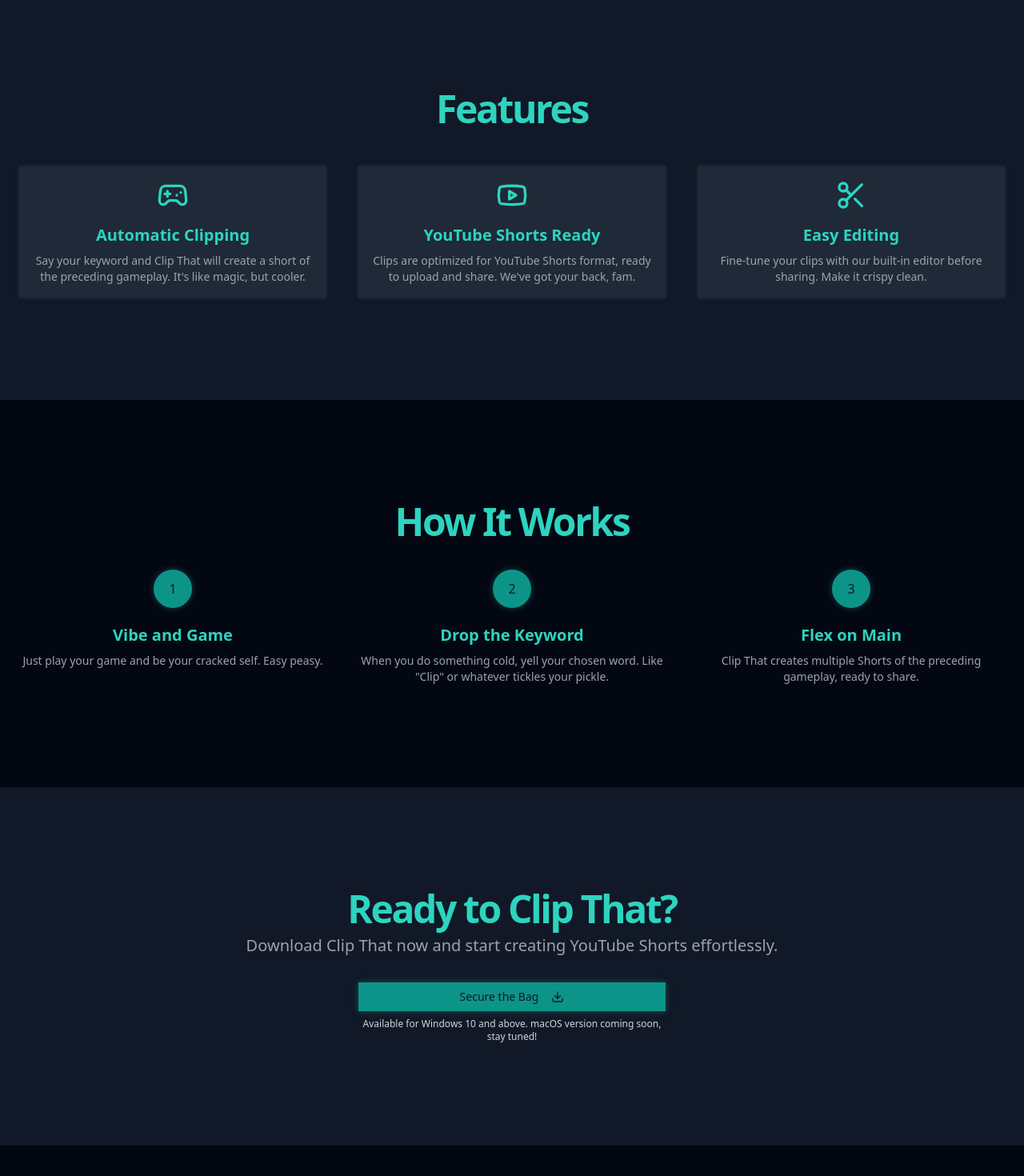
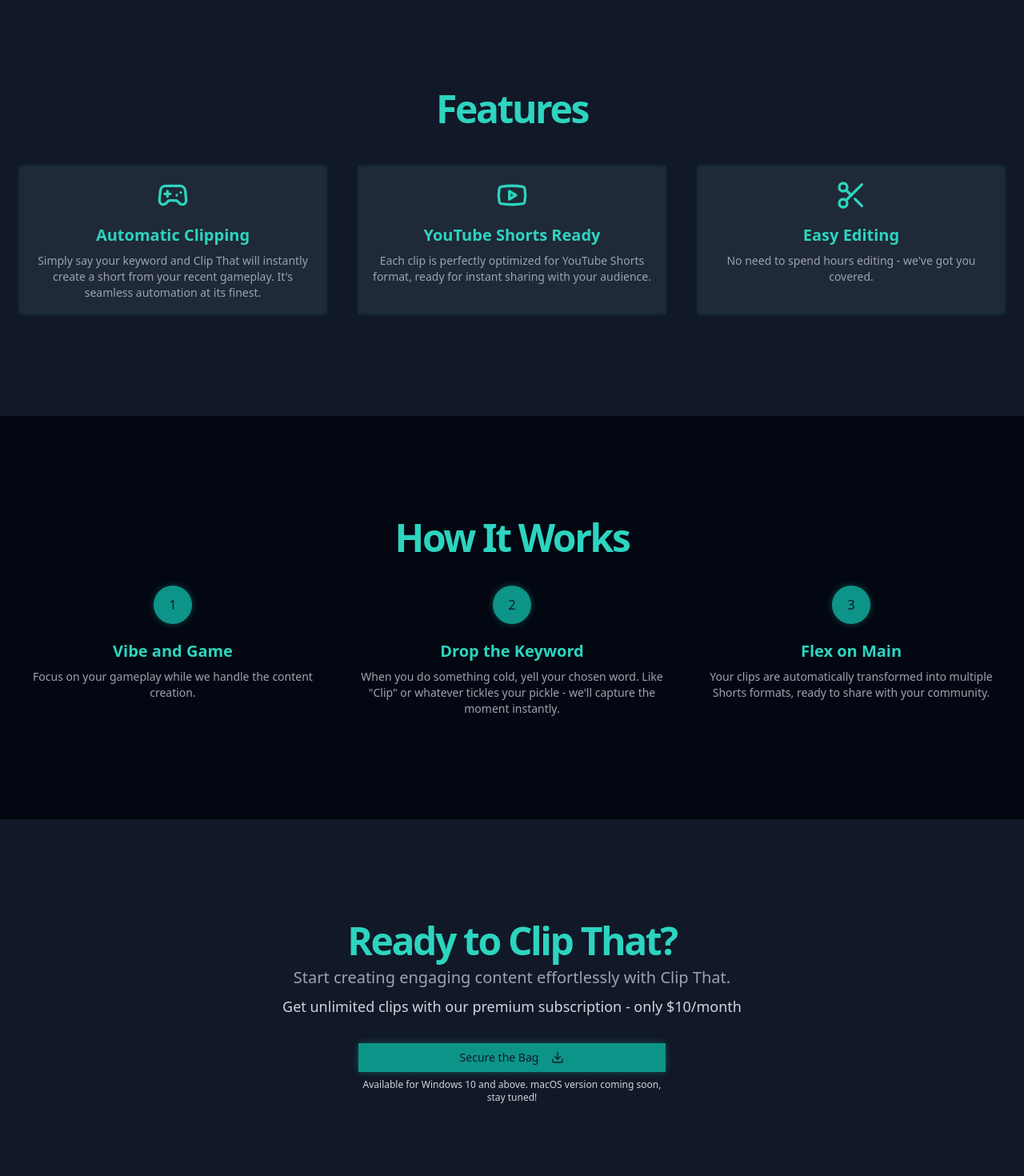
Before and after one commit to Tosvng/Clip-That-Landing-Page, a React (Vite) app: page / in a window 1280 px wide. Shown: the part 724-2194 px from the top of the page at 80% size. Built offline with nearby package versions, Linux system fonts and the light colour scheme; no server answers.

Commit message:
add pricing

```diff
--- a/src/LandingPage.tsx
+++ b/src/LandingPage.tsx
@@ -47,12 +47,12 @@
                 </h1>
                 <p className="mx-auto max-w-3xl text-gray-300 md:text-xl animate-fade-in-up">
                   Clip That automatically creates YouTube Shorts from your
-                  gaming highlights. Just play, say the keyword, and let us do
-                  the rest.
+                  gaming highlights. Just play, say your custom keyword, and let
+                  us do the rest.
                 </p>
               </div>
               <div className="space-x-4 animate-fade-in">
-                <a href="https://github.com/Tosvng/ClipThat/releases/download/2.3.2/ClipThat.msi">
+                <a href="https://github.com/Tosvng/ClipThat/releases/download/3.2.0/ClipThat.msi">
                   <Button className="bg-teal-600 text-gray-900 hover:bg-teal-500 shadow-[0_0_0.5rem_0_rgba(45,212,191,0.3)] transition-all duration-300 ease-in-out hover:shadow-[0_0_0.75rem_0_rgba(45,212,191,0.5)]">
                     Download Now
                     <Download className="ml-2 h-4 w-4" />
@@ -86,8 +86,9 @@
                   Automatic Clipping
                 </h3>
                 <p className="text-sm text-center text-gray-400">
-                  Say your keyword and Clip That will create a short of the
-                  preceding gameplay. It's like magic, but cooler.
+                  Simply say your keyword and Clip That will instantly create a
+                  short from your recent gameplay. It's seamless automation at
+                  its finest.
                 </p>
               </div>
               <div className="flex flex-col items-center space-y-2 p-4 rounded-lg bg-gray-800 shadow-[0_0_0.3rem_0_rgba(45,212,191,0.2)] transition-all duration-300 ease-in-out hover:shadow-[0_0_0.5rem_0_rgba(45,212,191,0.3)] animate-fade-in-up animation-delay-200">
@@ -96,8 +97,8 @@
                   YouTube Shorts Ready
                 </h3>
                 <p className="text-sm text-center text-gray-400">
-                  Clips are optimized for YouTube Shorts format, ready to upload
-                  and share. We've got your back, fam.
+                  Each clip is perfectly optimized for YouTube Shorts format,
+                  ready for instant sharing with your audience.
                 </p>
               </div>
               <div className="flex flex-col items-center space-y-2 p-4 rounded-lg bg-gray-800 shadow-[0_0_0.3rem_0_rgba(45,212,191,0.2)] transition-all duration-300 ease-in-out hover:shadow-[0_0_0.5rem_0_rgba(45,212,191,0.3)] animate-fade-in-up animation-delay-400">
@@ -106,8 +107,7 @@
                   Easy Editing
                 </h3>
                 <p className="text-sm text-center text-gray-400">
-                  Fine-tune your clips with our built-in editor before sharing.
-                  Make it crispy clean.
+                  No need to spend hours editing - we've got you covered.
                 </p>
               </div>
             </div>
@@ -130,7 +130,7 @@
                   Vibe and Game
                 </h3>
                 <p className="text-sm text-center text-gray-400">
-                  Just play your game and be your cracked self. Easy peasy.
+                  Focus on your gameplay while we handle the content creation.
                 </p>
               </div>
               <div className="flex flex-col items-center space-y-2 animate-fade-in-up animation-delay-200">
@@ -142,7 +142,8 @@
                 </h3>
                 <p className="text-sm text-center text-gray-400">
                   When you do something cold, yell your chosen word. Like "Clip"
-                  or whatever tickles your pickle.
+                  or whatever tickles your pickle - we'll capture the moment
+                  instantly.
                 </p>
               </div>
               <div className="flex flex-col items-center space-y-2 animate-fade-in-up animation-delay-400">
@@ -153,8 +154,8 @@
                   Flex on Main
                 </h3>
                 <p className="text-sm text-center text-gray-400">
-                  Clip That creates multiple Shorts of the preceding gameplay,
-                  ready to share.
+                  Your clips are automatically transformed into multiple Shorts
+                  formats, ready to share with your community.
                 </p>
               </div>
             </div>
@@ -171,12 +172,15 @@
                   Ready to Clip That?
                 </h2>
                 <p className="mx-auto max-w-[700px] text-gray-400 md:text-xl animate-fade-in-up">
-                  Download Clip That now and start creating YouTube Shorts
-                  effortlessly.
+                  Start creating engaging content effortlessly with Clip That.
+                </p>
+                <p className="text-lg text-gray-300 animate-fade-in-up">
+                  Get unlimited clips with our premium subscription - only
+                  $10/month
                 </p>
               </div>
               <div className="w-full max-w-sm space-y-2 animate-fade-in">
-                <a href="https://github.com/Tosvng/ClipThat/releases/download/2.3.2/ClipThat.msi">
+                <a href="https://github.com/Tosvng/ClipThat/releases/download/3.2.0/ClipThat.msi">
                   <Button className="w-full bg-teal-600 text-gray-900 hover:bg-teal-500 shadow-[0_0_0.5rem_0_rgba(45,212,191,0.3)] transition-all duration-300 ease-in-out hover:shadow-[0_0_0.75rem_0_rgba(45,212,191,0.5)]">
                     Secure the Bag
                     <Download className="ml-2 h-4 w-4" />
```
